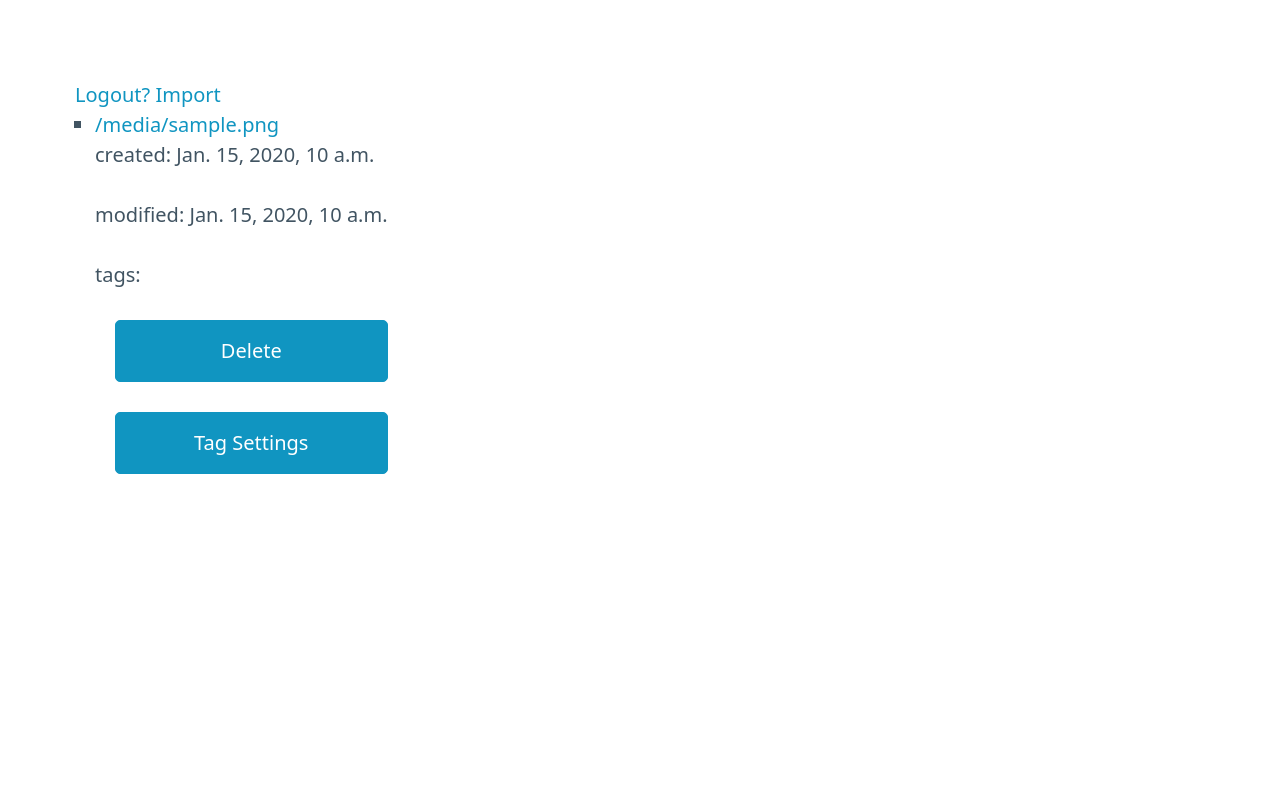
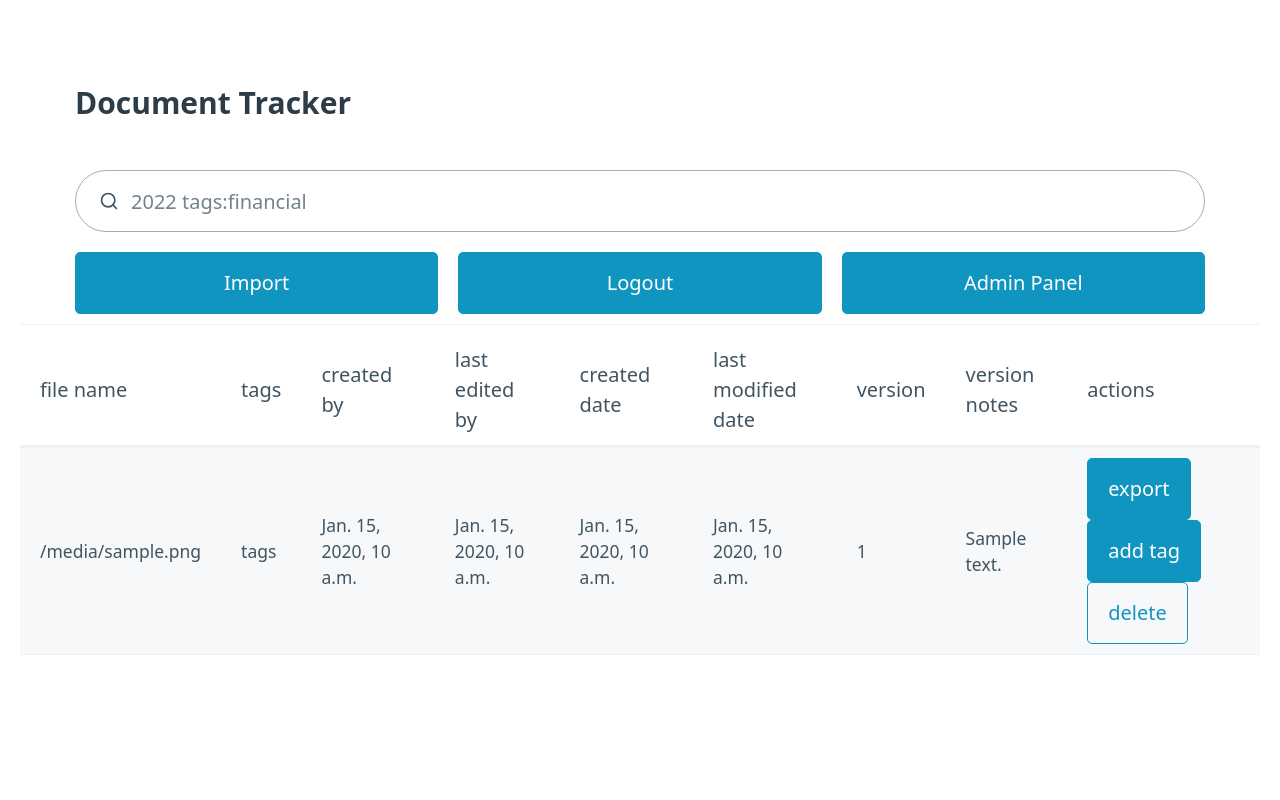
Before and after one commit to sininen-blue/document-tracker, a Django app: template django_main/document_tracker/templates/document_tracker/index.html in a window 1280 px wide. Run offline with Django 3.2, Linux system fonts and the light colour scheme; the template is opened without the code that fills it: most values are stand-ins (such as "Sample title", 1, 10 or a date in 2020).

Commit message:
made emergency frontend

```diff
--- a/django_main/document_tracker/templates/document_tracker/index.html
+++ b/django_main/document_tracker/templates/document_tracker/index.html
@@ -7,51 +7,62 @@
 </head>
 
 <body>
-  <main class="container">
-  <a href="{% url 'document_tracker:logout_view' %}">Logout?</a>
-  <a href="{% url 'document_tracker:import_file' %}">Import</a>
-    {% if file_list %}
-    <ul>
-      {% for file in file_list %}
-      <div style="display:flex">
-        <li>
-          <a href="{% url 'document_tracker:export_file' file.id %}">{{ file.file_content }}</a>
-          <p>created: {{ file.created_date }}</p>
-          <p>modified: {{ file.last_modified_date }}</p>
+<main class="container-fluid">
 
-          {% if file_tag_list %}
-          <p> tags: </p>
-          <ul>
-            {% for file_tag in file_tag_list %}
-            {% if file_tag.file == file %}
-            <li>
-              <p><mark>{{ file_tag.tag }}</mark></p>
-              <form action="{% url 'document_tracker:remove_tag' file_tag.id %}" method="post">
-                {% csrf_token %}
-                <button class="primary outline" type="submit">Delete Tag</button>
-              </form>
-            </li>
-            {% endif %}
-            {% endfor %}
+<div class="container">
+<h3>Document Tracker</h3>
+<input type="search" id="search" name="search" placeholder="2022 tags:financial">
 
-            {% endif %}
-            <form action="{%url 'document_tracker:delete_file' file.id %}" method="post">
-              {% csrf_token %}
-              <button type="submit">Delete</button>
-            </form>
+<div class="grid">
+  <a href="{% url 'document_tracker:import_file' %}" role="button">Import</a>
+  <a href="{% url 'document_tracker:logout_view' %}" role="button">Logout</a>
+  <a href="admin/" role="button">Admin Panel</a>
+</div>
+</div>
+<hr>
 
-            <form action="{%url 'document_tracker:detail' file.id %}" method="get">
-              <button type="submit">Tag Settings</button>
-            </form>
-          </ul>
-        </li>
+    <figure>
+      <table role="grid">
+      <thead>
+        <tr>
+          <th>file name</th>
+          <th>tags</th>
+          <th>created by</th>
+          <th>last edited by</th>
+          <th>created date</th>
+          <th>last modified date</th>
+          <th>version</th>
+          <th>version notes</th>
+          <th>actions</th>
+        </tr>
+      </thead>
+      <tbody>
+        {% if file_list %}
+        {% for file in file_list %}
+        <tr>
 
-      </div>
-      {% endfor %}
-    </ul>
-    {% else %}
-    <p>No Files are in storage</p>
-    {% endif %}
+        <td>{{ file.file_name }}</td>
+
+        <td>tags</td>
+
+        <td>{{ file.created_by }}</td>
+        <td>{{ file.last_modified_by }}</td>
+        <td>{{ file.created_date }}</td>
+        <td>{{ file.last_modified_date }}</td>
+        <td>{{ file.version_number }}</td>
+        <td>{{ file.version_notes }}</td>
+        <td>
+          <a href="{%url 'document_tracker:export_file' file.id %}" role="button">export</a>
+          <a href="{%url 'document_tracker:detail' file.id %}" role="button">add tag</a>
+          <a class="outline" href="{%url 'document_tracker:delete_file' file.id %}" role="button">delete</a>
+        </td>
+        </tr>
+        {% endfor %}
+        {% endif %}
+
+      </tbody>
+      </table>
+    </figure>
   </main>
 </body>
 
```
